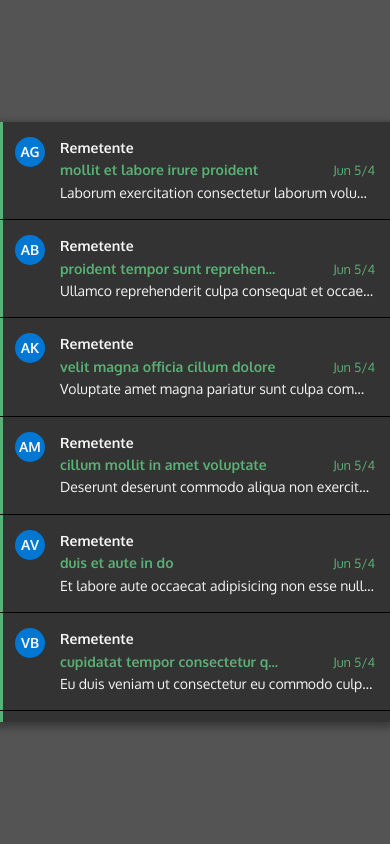
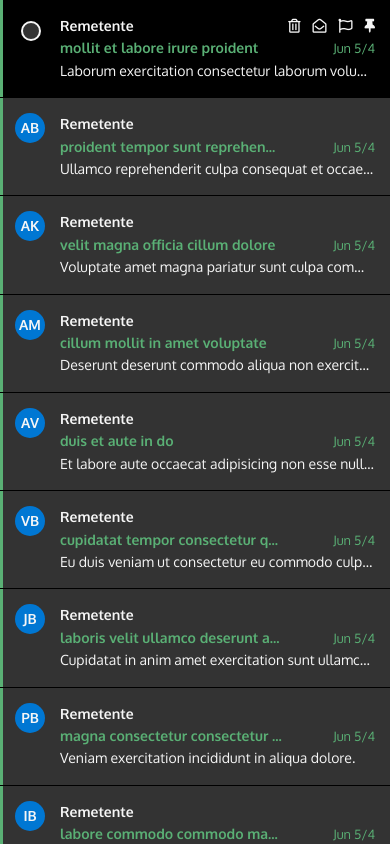
Before and after one commit to msfern/encontact-challenge, a React (Create React App) app: page / in a window 390 px wide. Built offline with nearby package versions, Linux system fonts and the light colour scheme.

Commit message:
Make it responsive

```diff
--- a/src/components/List/style.css
+++ b/src/components/List/style.css
@@ -12,3 +12,10 @@
   flex-direction: column;
   overflow-y: auto;
 }
+
+@media screen and (max-width: 630px) {
+  .list {
+    max-height: 100%;
+    max-width: 100%;
+  }
+}
```
